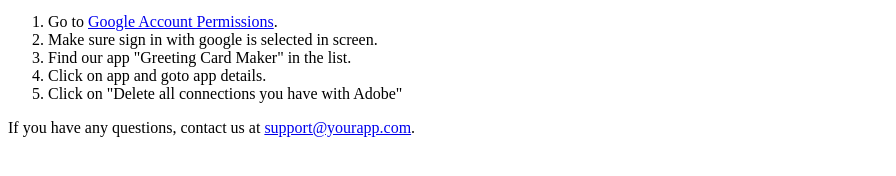
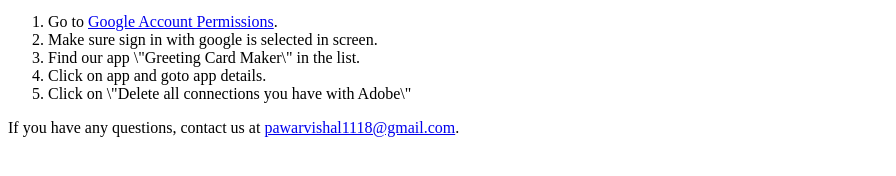
Before and after one commit to javavishal/mypages, a plain HTML site: page delete_greetings_account.html in a window 1280 px wide. Shown: the part 186-362 px from the top of the page, without its empty margins (0-896 px from the left). Drawn offline with Linux system fonts and the light colour scheme.

Commit message:
Update delete_greetings_account.html

```diff
--- a/delete_greetings_account.html
+++ b/delete_greetings_account.html
@@ -14,11 +14,11 @@
     <ol>
         <li>Go to <a href="https://myaccount.google.com/permissions" target="_blank">Google Account Permissions</a>.</li>
         <li>Make sure sign in with google is selected in screen.</li>
-        <li>Find our app "Greeting Card Maker" in the list.</li>
+        <li>Find our app \"Greeting Card Maker\" in the list.</li>
         <li>Click on app and goto app details.</li>
-        <li>Click on "Delete all connections you have with Adobe"</li>
+        <li>Click on \"Delete all connections you have with Adobe\"</li>
     </ol>
 
-    <p>If you have any questions, contact us at <a href="mailto:support@yourapp.com">support@yourapp.com</a>.</p>
+    <p>If you have any questions, contact us at <a href="mailto:support@yourapp.com">pawarvishal1118@gmail.com</a>.</p>
 </body>
 </html>
```
